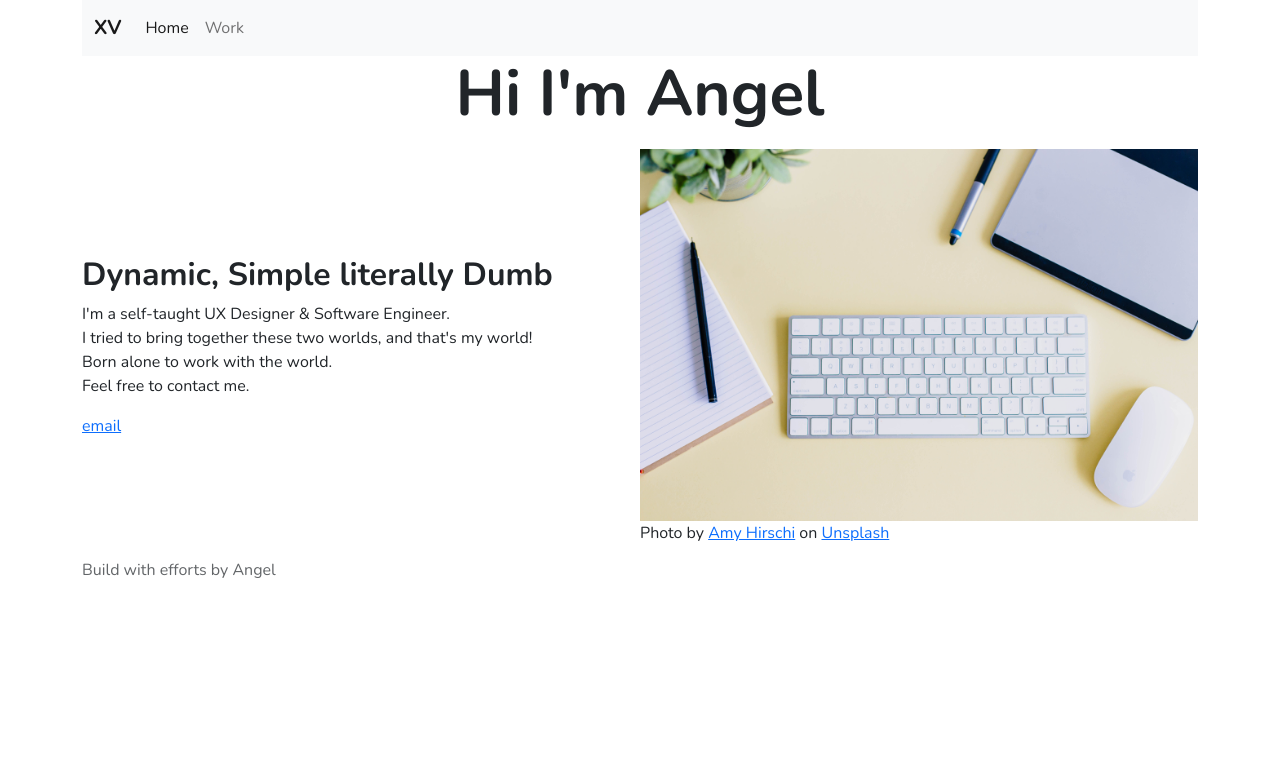
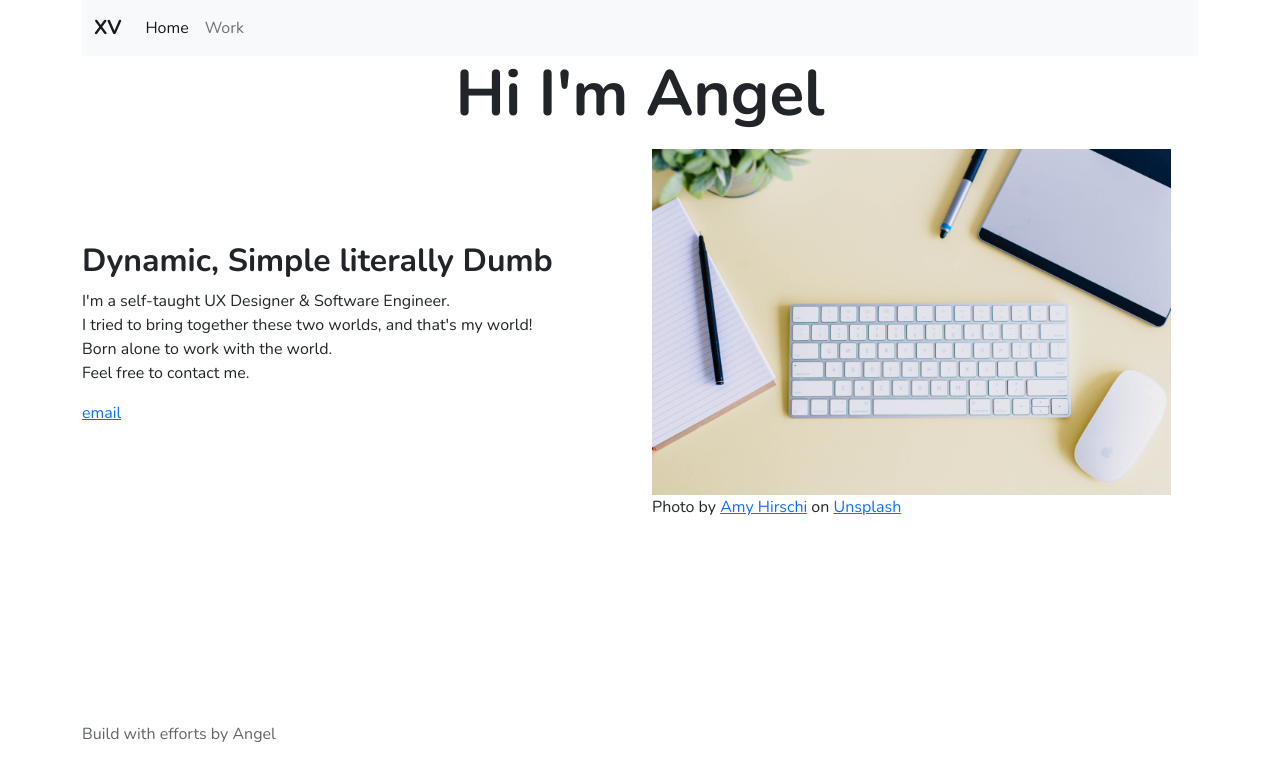
Before and after one commit to Angelxv01/Angelxv01.io, a website: page index.html in a window 1280 px wide. Drawn offline with nearby package versions, Linux system fonts and the light colour scheme.

```diff
--- a/index.html
+++ b/index.html
@@ -33,7 +33,7 @@
     </header>
     <main>
       <section id="presentation">
-        <div class="d-md-flex flex-row align-items-center mt-3">
+        <div class="row align-items-center mt-3">
           <div id="presentation-text" class="col-md-6">
             <h2>Dynamic, Simple literally Dumb</h2>
             <p>
--- a/static/css/styles.scss
+++ b/static/css/styles.scss
@@ -5,12 +5,12 @@
 }
 body {
     font-family: 'Nunito';
-    display: flex;
     flex-direction: column;
+    overflow: hidden;
 }
 main {
     margin-bottom: 15px;
-    flex: 1;
+    height: 70vmin;
 }
 h1, h2, h3 {
     font-weight: bold;
@@ -21,7 +21,7 @@
 }
 
 .img {
-    width: 100%;
+    width: 95%;
     height: auto;
 }
 
```
Also changed, not shown: work.html (+1 -3 lines), static/css/styles.css, 1 other file.
